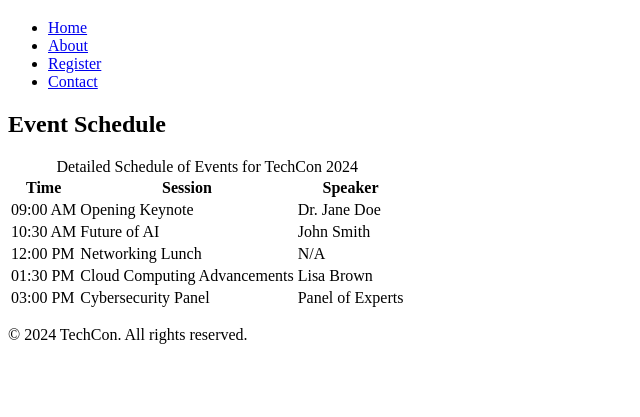
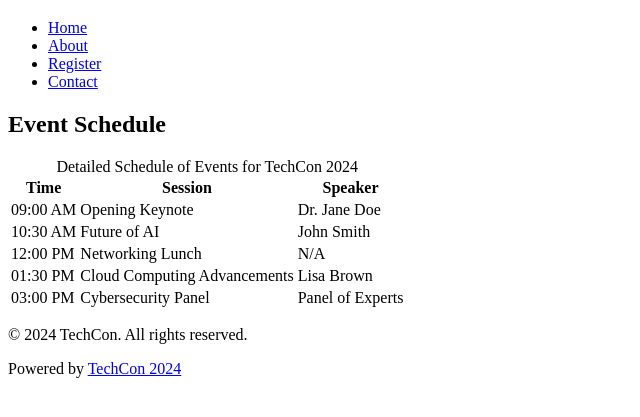
Before and after one commit to techwizelechia/TechCon_HTML, a plain HTML site: page techcon_website/schedule.html in a window 1280 px wide. Shown: the part 61-478 px from the top of the page, without its empty margins (0-640 px from the left). Drawn offline with Linux system fonts and the light colour scheme.

Commit message:
Update schedule.html
added details to footer

```diff
--- a/techcon_website/schedule.html
+++ b/techcon_website/schedule.html
@@ -59,6 +59,7 @@
       </main>
       <footer>
         <p>&copy; 2024 TechCon. All rights reserved.</p>
-      </footer>
+        <p>Powered by <a href="mailto:email@example.com">TechCon 2024</a></p>
+     </footer>
 </body>
 </html>
```
